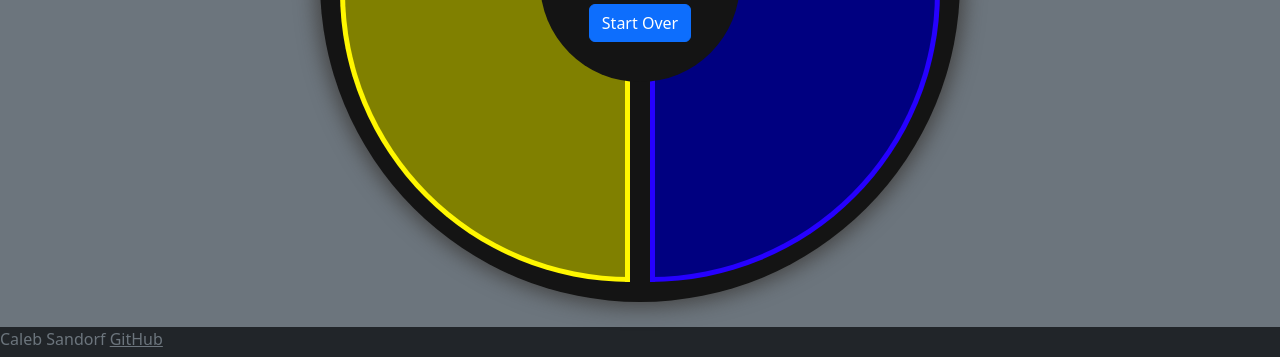
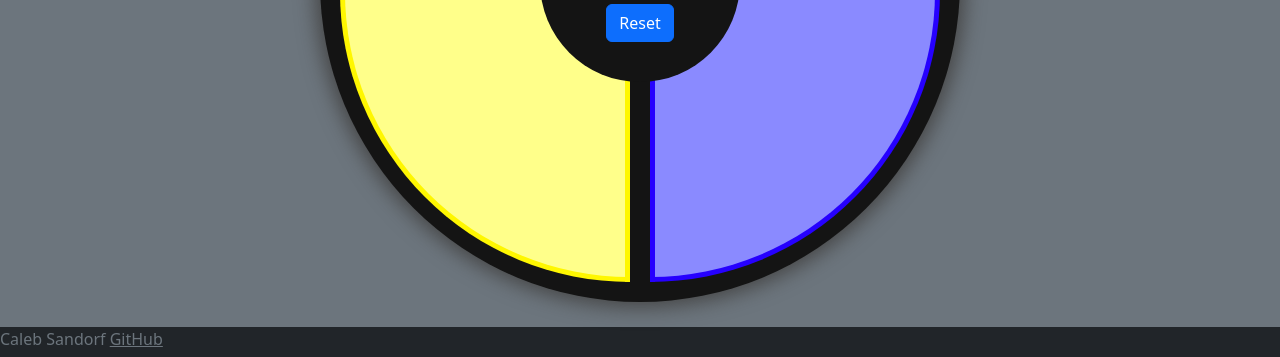
Before and after one commit to MonkeyMan123476/simon, a plain HTML site: page play.html in a window 1280 px wide. Shown: the part 443-800 px from the top of the page. Drawn offline with nearby package versions, Linux system fonts and the light colour scheme.

Commit message:
Copied and pasted code that I hadn't modified just to ensure that I wasn't missing anything. Still not working, though.

```diff
--- a/play.html
+++ b/play.html
@@ -7,6 +7,7 @@
     <link rel="icon" href="favicon.ico" />
 
     <link rel="stylesheet" href="main.css" />
+
     <link
       href="https://cdn.jsdelivr.net/npm/bootstrap@5.2.2/dist/css/bootstrap.min.css"
       rel="stylesheet"
@@ -34,6 +35,8 @@
       </div>
       <div class="game">
         <div class="button-container">
+          <!-- buttons are discovered in the JavaScript by selecting the game-button class -->
+          <!-- onclick triggers a button push interaction -->
           <button id="green" class="game-button button-top-left" onclick="game.pressButton(this)"></button>
           <button id="red" class="game-button button-top-right" onclick="game.pressButton(this)"></button>
           <button id="yellow" class="game-button button-bottom-left" onclick="game.pressButton(this)"></button>
@@ -41,7 +44,7 @@
           <div class="controls center">
             <div class="game-name">Simon<sup>&reg;</sup></div>
             <div id="score" class="score center">--</div>
-              <button class="btn btn-primary" onclick="game.reset()">Start Over</button>
+            <button class="btn btn-primary" onclick="game.reset()">Reset</button>
           </div>
         </div>
       </div>
--- a/play.js
+++ b/play.js
@@ -1,8 +1,8 @@
 const btnDescriptions = [
-    { file: 'sound1.mp3', hue: 120 },
-    { file: 'sound2.mp3', hue: 0 },
-    { file: 'sound3.mp3', hue: 60 },
-    { file: 'sound4.mp3', hue: 240 },
+    { file: 'sound1.mp3',},
+    { file: 'sound2.mp3',},
+    { file: 'sound3.mp3',},
+    { file: 'sound4.mp3',},
 ];
 
 class Button {
```
Also changed, not shown: about.html (+4 -3 lines), index.html (+2 -0 lines), scores.html (+1 -1 lines). Lines whose indentation alone changed are shown as unchanged.
